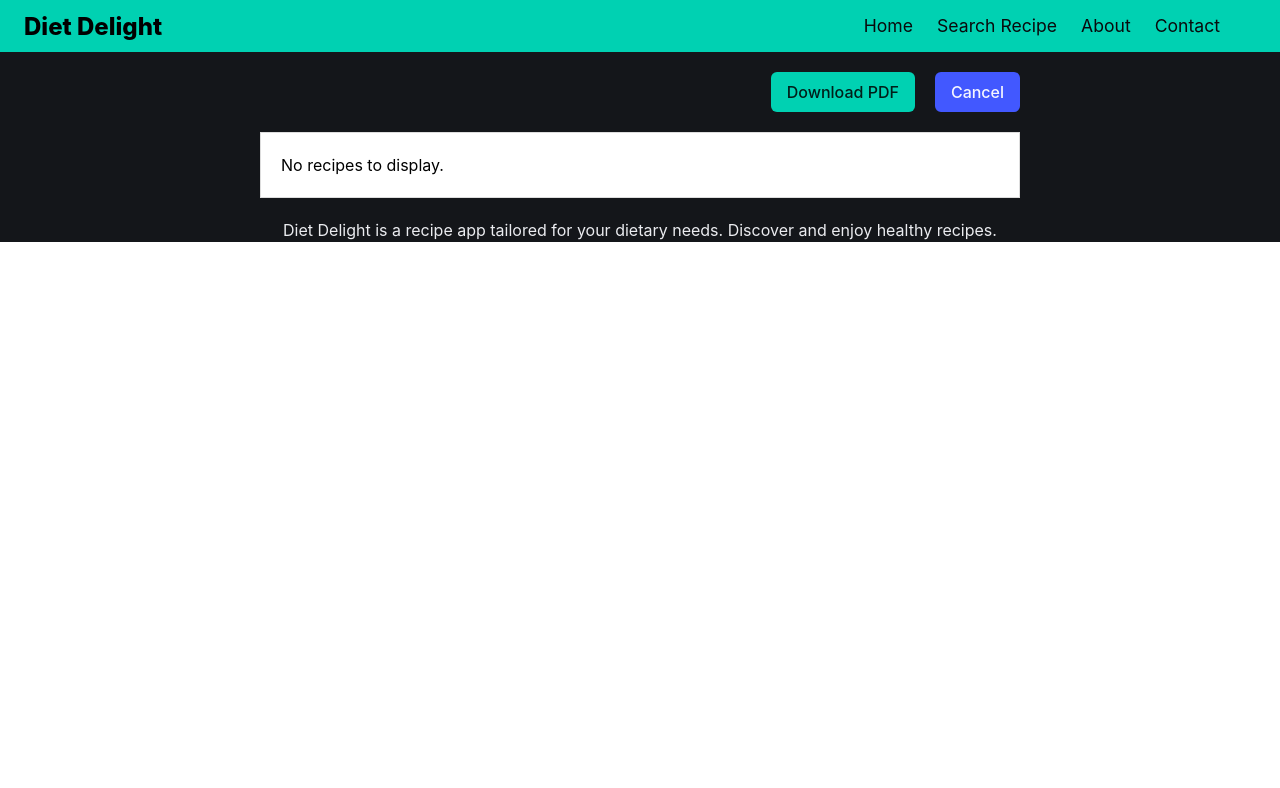
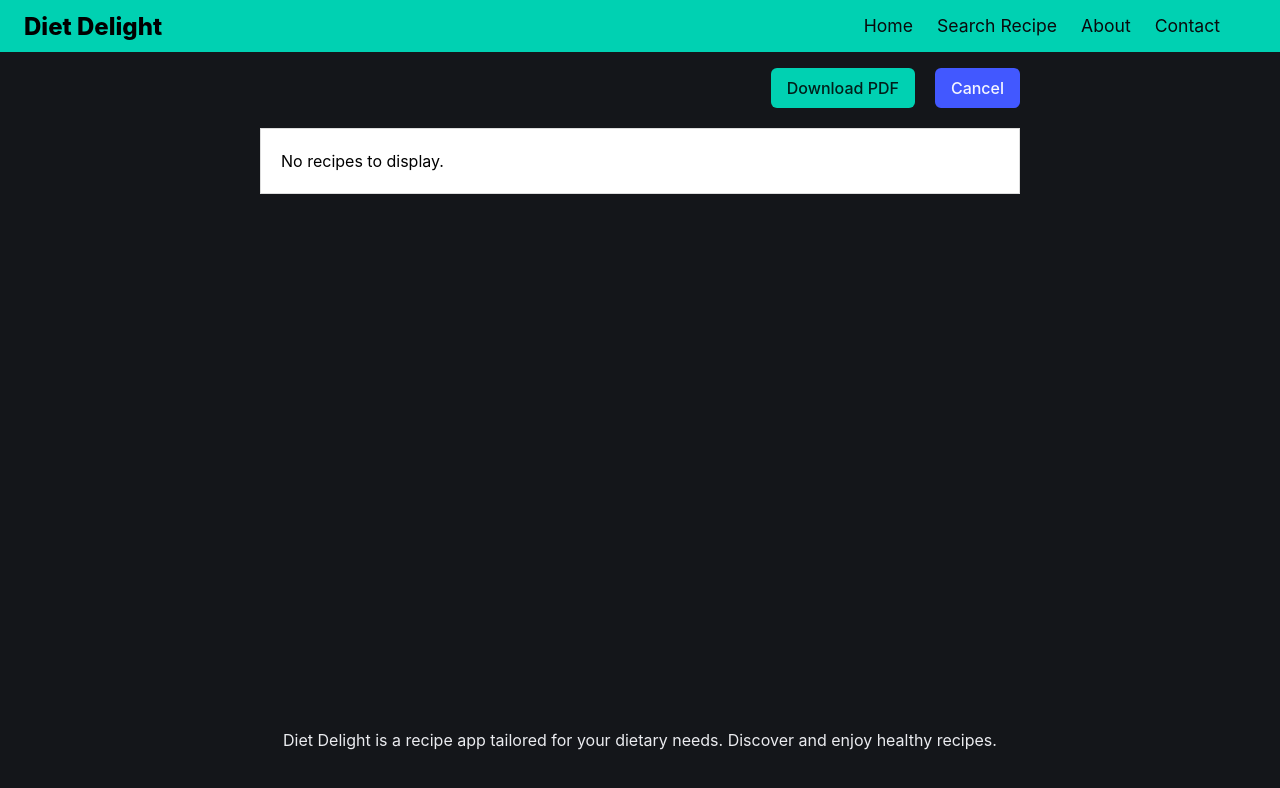
Before and after one commit to jmcaluyafuentes/diet-delight-frontend, a React (Vite) app: page /print in a window 1280 px wide. Shown: the top 788 px of the page. Built offline with nearby package versions, Linux system fonts and the light colour scheme.

Commit message:
fix(styles): navbar position fixed and adjust page height

```diff
--- a/src/App.css
+++ b/src/App.css
@@ -1,3 +1,12 @@
 html {
     scroll-behavior: smooth;
-  }
+}
+
+#whole-page {
+  min-height: 94vh;
+}
+
+#page {
+  margin-top: 6vh;
+  min-height: 85vh;
+}
--- a/src/App.jsx
+++ b/src/App.jsx
@@ -11,8 +11,9 @@ import './App.css';
 
 const App = () => {
     return (
-        <div>
+        <div id="whole-page">
             <NavBar />
+            <div id="page">
                 <Routes>
                     <Route path="/" element={<Home />} />
                     <Route path="/search" element={<DietarySelection />} />
@@ -20,6 +21,7 @@ const App = () => {
                     <Route path="/about" element={<About />} />
                     <Route path="/contact" element={<Contact />} />
                 </Routes>
+            </div>
             <Footer />
         </div>
     );
--- a/src/components/NavBar.css
+++ b/src/components/NavBar.css
@@ -8,6 +8,12 @@
     background-color: #00d1b2;
 }
 
+nav.navbar {
+    position: fixed;
+    top: 0;
+    z-index: 1000;
+    width: 100%;
+}
 
 .navbar-item:hover {
     background-color: #ffdd57;
--- a/src/pages/DietarySelection.css
+++ b/src/pages/DietarySelection.css
@@ -1,7 +1,3 @@
-/* #btn-search:hover {
-    background-color: #00d1b2;
-} */
-
 .title.is-3 {
     color: #00d1b2;
 }
```
Also changed, not shown: src/pages/Home.css (line endings or trailing spaces). Lines whose indentation alone changed are shown as unchanged.
